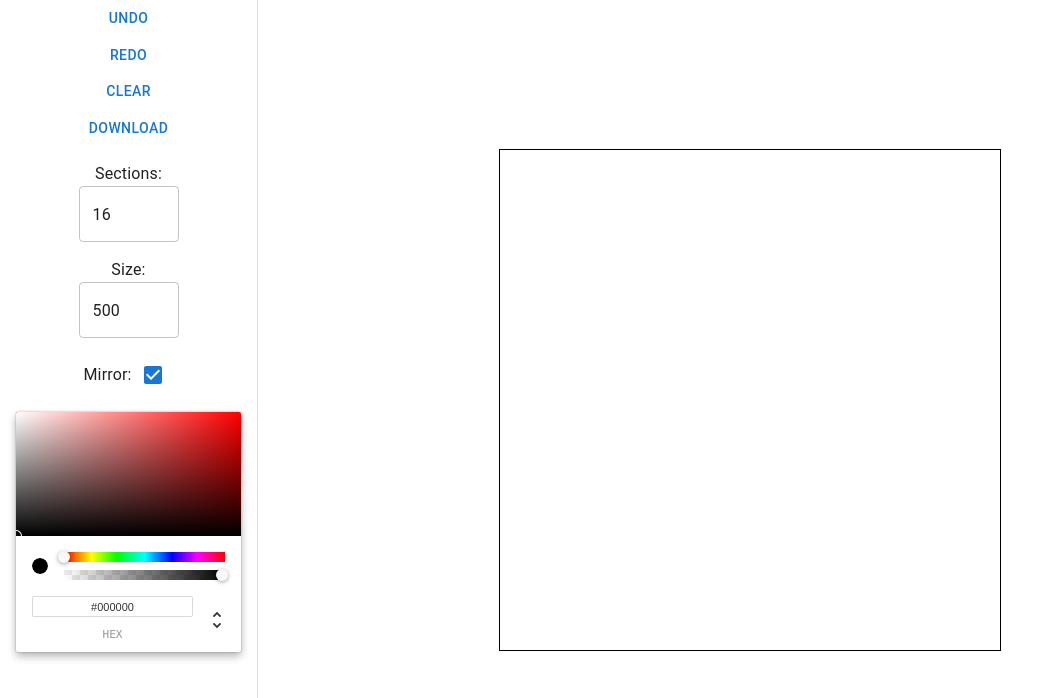
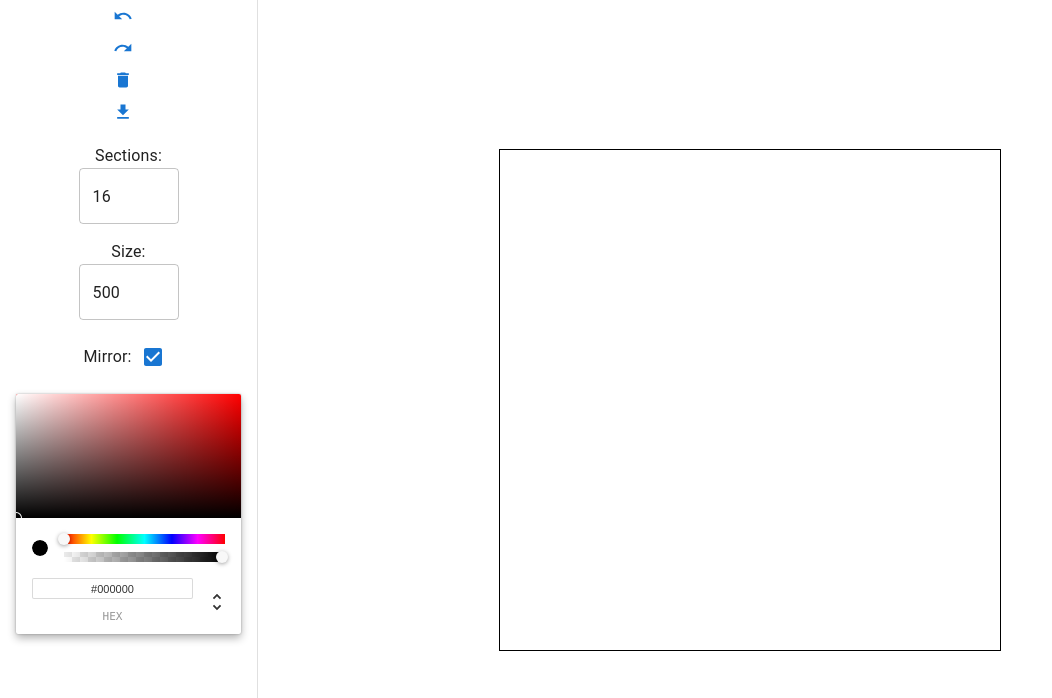
Before and after one commit to humanoid01/mandalian, a React (Vite) app in the folder mandalian/: page / in a window 1280 px wide. Shown: the top 698 px of the page, without its empty margins (0-1052 px from the left). Built offline with nearby package versions, Linux system fonts and the light colour scheme.

Commit message:
Add icons to DrawingCanvas

```diff
--- a/mandalian/src/components/DrawingCanvas/DrawingCanvas.tsx
+++ b/mandalian/src/components/DrawingCanvas/DrawingCanvas.tsx
@@ -1,11 +1,18 @@
 import React, { useEffect, useLayoutEffect, useRef, useState } from 'react';
 import { ChromePicker, ColorResult } from 'react-color';
 import useMediaQuery from '@mui/material/useMediaQuery';
+import MenuIcon from '@mui/icons-material/Menu';
+import CloseIcon from '@mui/icons-material/Close';
+import UndoIcon from '@mui/icons-material/Undo';
+import RedoIcon from '@mui/icons-material/Redo';
+import DownloadIcon from '@mui/icons-material/Download';
+import DeleteIcon from '@mui/icons-material/Delete';
 import {
   Box,
   Button,
   Checkbox,
   Drawer,
+  IconButton,
   Stack,
   TextField,
   Typography,
@@ -33,6 +40,7 @@ const DrawingCanvas: React.FC = () => {
   const [paths, setPaths] = useState<Path[]>([]);
   const [redoPaths, setRedoPaths] = useState<Path[]>([]);
   const [size, setSize] = useState({ width: 500, height: 500 });
+  const [open, setOpen] = useState(false);
 
   const matches = useMediaQuery('(min-width:800px)');
 
@@ -112,12 +120,27 @@ const DrawingCanvas: React.FC = () => {
     <Box display='flex'>
       <Box width={matches ? 220 : 0}>
         <Box width={'200px'}>
-          <Drawer variant={matches ? 'permanent' : 'temporary'}>
+          <IconButton
+            sx={{ position: 'absolute', left: '2%', top: '2%', zIndex: 1 }}
+            onClick={() => setOpen(true)}>
+            <MenuIcon />
+          </IconButton>
+          <Drawer
+            variant={matches ? 'permanent' : 'temporary'}
+            open={open}
+            onClose={() => setOpen(false)}>
+            {!matches ? (
+              <Box display='flex' justifyContent='flex-end'>
+                <IconButton onClick={() => setOpen(false)}>
+                  <CloseIcon />
+                </IconButton>
+              </Box>
+            ) : null}
             <Stack direction={'column'}>
-              <Button onClick={undo}>undo</Button>
-              <Button onClick={redo}>redo</Button>
-              <Button onClick={clear}>clear</Button>
-              <Button onClick={handleDownload}>download</Button>
+              <Button startIcon={<UndoIcon />} onClick={undo} />
+              <Button startIcon={<RedoIcon />} onClick={redo} />
+              <Button startIcon={<DeleteIcon />} onClick={clear} />
+              <Button startIcon={<DownloadIcon />} onClick={handleDownload} />
             </Stack>
             <Stack
               gap={2}
```
